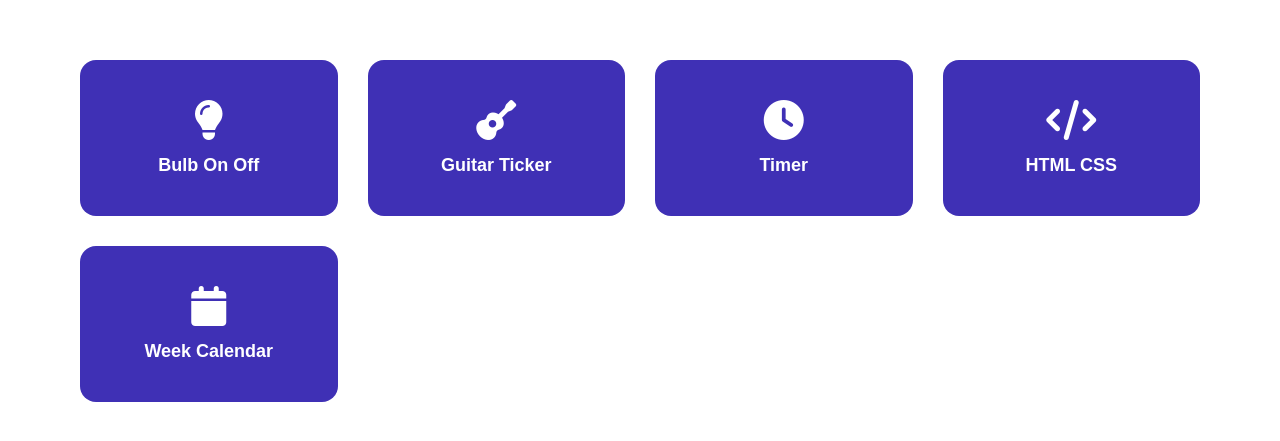
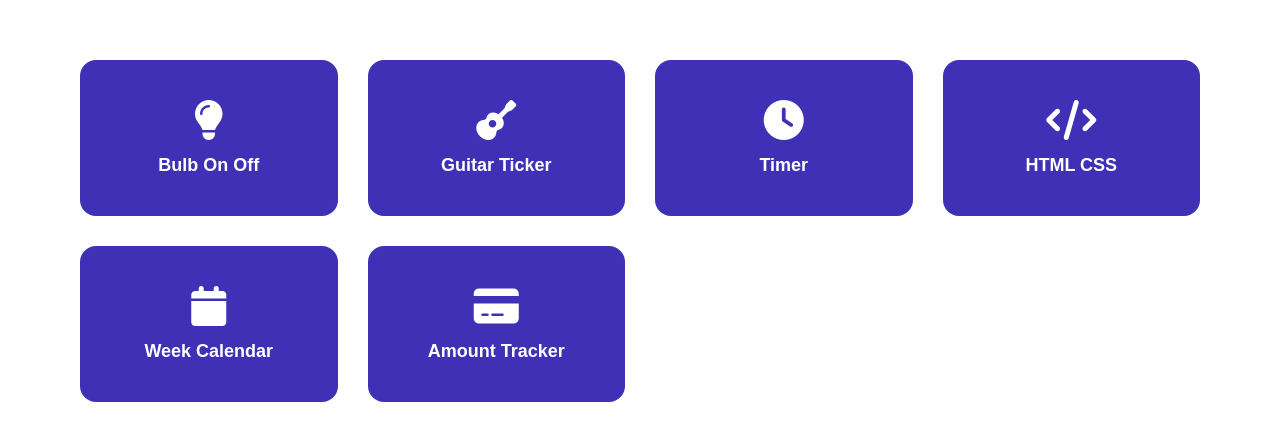
Before and after one commit to beknot/html, a plain HTML site: page index.html in a window 1280 px wide. Shown: the part 169-610 px from the top of the page. Drawn offline with Linux system fonts and the light colour scheme.

Commit message:
mpunt-tracker github.pages added

```diff
--- a/index.html
+++ b/index.html
@@ -11,11 +11,8 @@ href="https://cdnjs.cloudflare.com/ajax/libs/font-awesome/6.5.0/css/all.min.css"
 
         <link rel="stylesheet" href="./assets/style.css">
     </head>
-
     <body>
-
         <div class="platforms">
-
             <a href="https://beknot.github.io/BulbOnOff/" target="_blank" class="platform-tile">
                 <i class="fas fa-lightbulb"></i>
                 <div class="title">Bulb On Off</div>
@@ -41,7 +38,10 @@ href="https://cdnjs.cloudflare.com/ajax/libs/font-awesome/6.5.0/css/all.min.css"
                 <div class="title">Week Calendar</div>
             </a>
 
+            <a href="https://beknot.github.io/amount-tracker/" target="_blank" class="platform-tile">
+                <i class="fas fa-credit-card"></i>
+                <div class="title">Amount Tracker</div>
+            </a>
         </div>
-
     </body>
 </html>
```
Lines whose indentation alone changed are shown as unchanged.
